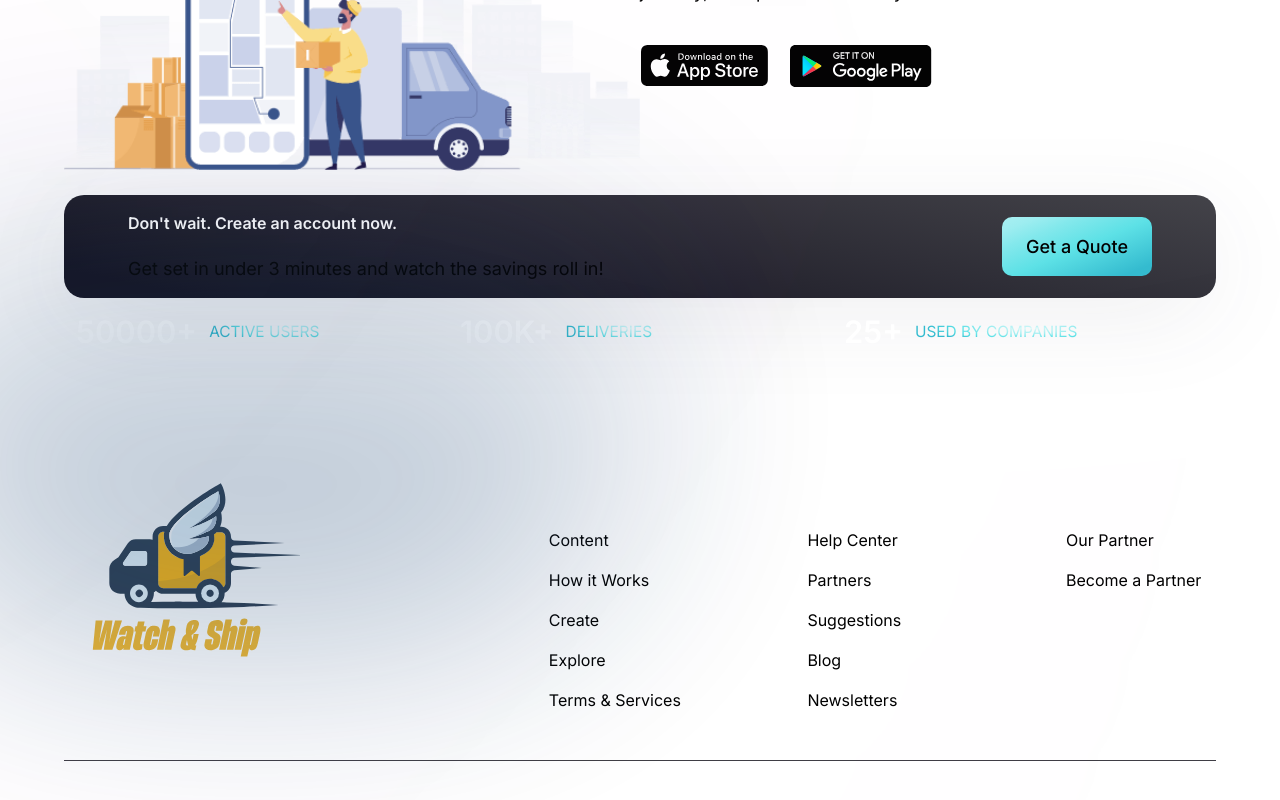
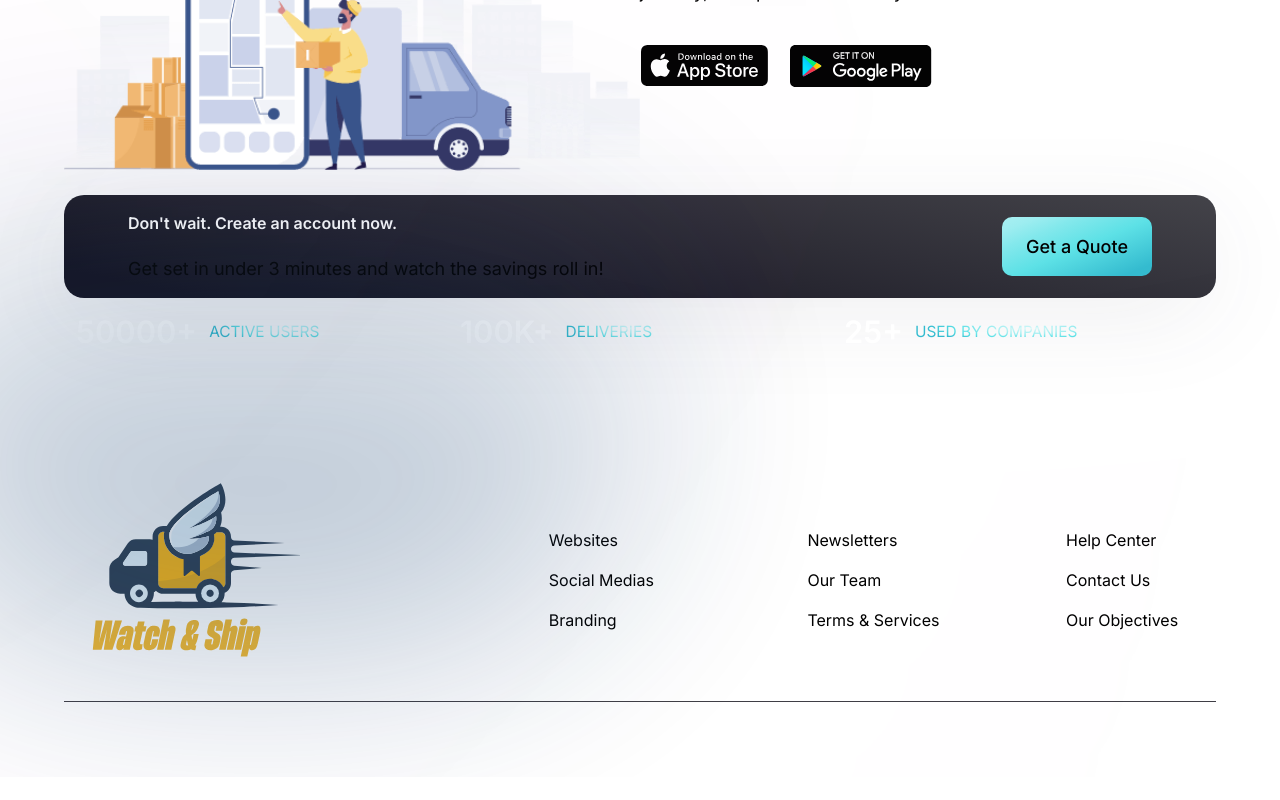
Before and after one commit to XavierGuertin/WatchAndShip, a Next.js app: page / in a window 1280 px wide. Shown: the part 1297-2097 px from the top of the page. After the commit the page ends 2074 px from the top, so only its background shows below. Built offline with nearby package versions, Linux system fonts and the light colour scheme.

Commit message:
Modify Footer

```diff
--- a/src/constants/index.js
+++ b/src/constants/index.js
@@ -42,23 +42,32 @@ export const numbers = [
 
 export const footerLinks = [
     {
-        title: "Useful Links",
+        title: "Partners",
         links: [
             {
-                name: "Content",
-                link: "https://www.somewhere.com/content/",
+                name: "Websites",
+                link: "https://www.somewhere.com/websites/",
             },
             {
-                name: "How it Works",
-                link: "https://www.somewhere.com/how-it-works/",
+                name: "Social Medias",
+                link: "https://www.somewhere.com/social-medias/",
             },
             {
-                name: "Create",
-                link: "https://www.somewhere.com/create/",
+                name: "Branding",
+                link: "https://www.somewhere.com/branding/",
+            }
+        ],
+    },
+    {
+        title: "About",
+        links: [
+            {
+                name: "Newsletters",
+                link: "https://www.somewhere.com/newsletters/",
             },
             {
-                name: "Explore",
-                link: "https://www.somewhere.com/explore/",
+                name: "Our Team",
+                link: "https://www.somewhere.com/our-team/",
             },
             {
                 name: "Terms & Services",
@@ -67,41 +76,20 @@ export const footerLinks = [
         ],
     },
     {
-        title: "Community",
+        title: "Support",
         links: [
             {
                 name: "Help Center",
                 link: "https://www.somewhere.com/help-center/",
             },
             {
-                name: "Partners",
-                link: "https://www.somewhere.com/partners/",
+                name: "Contact Us",
+                link: "https://www.somewhere.com/contact-us/",
             },
             {
-                name: "Suggestions",
-                link: "https://www.somewhere.com/suggestions/",
-            },
-            {
-                name: "Blog",
-                link: "https://www.somewhere.com/blog/",
-            },
-            {
-                name: "Newsletters",
-                link: "https://www.somewhere.com/newsletters/",
-            },
-        ],
-    },
-    {
-        title: "Partner",
-        links: [
-            {
-                name: "Our Partner",
-                link: "https://www.somewhere.com/our-partner/",
-            },
-            {
-                name: "Become a Partner",
-                link: "https://www.somewhere.com/become-a-partner/",
-            },
+                name: "Our Objectives",
+                link: "https://www.somewhere.com/our-objectives/",
+            }
         ],
     },
 ];
```
